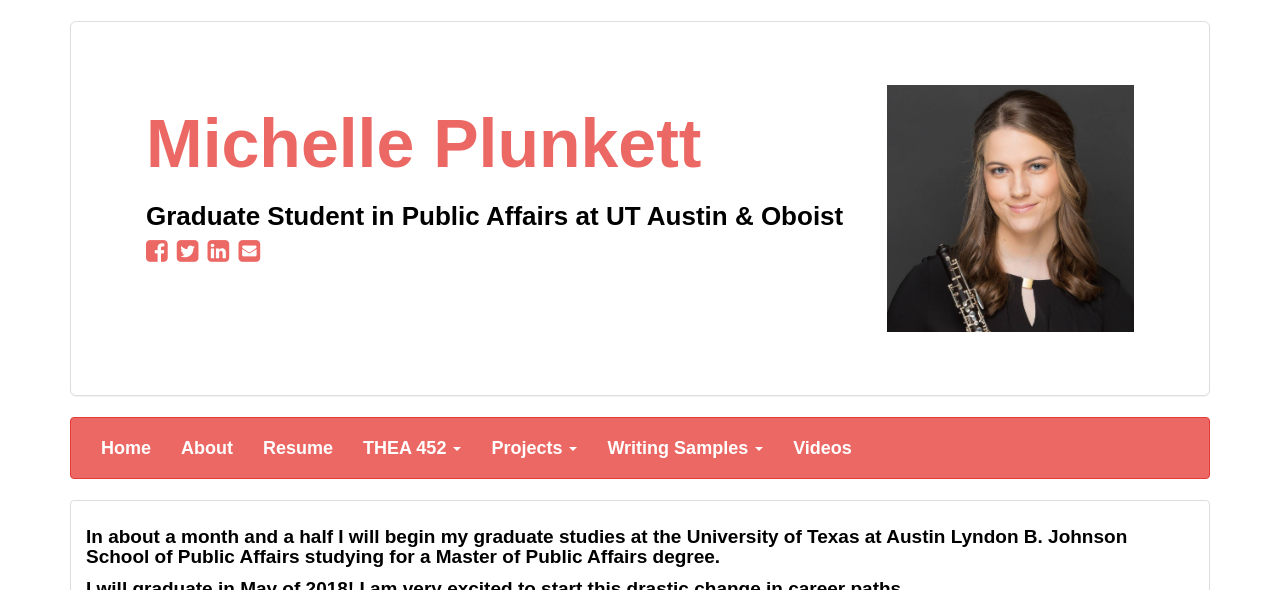
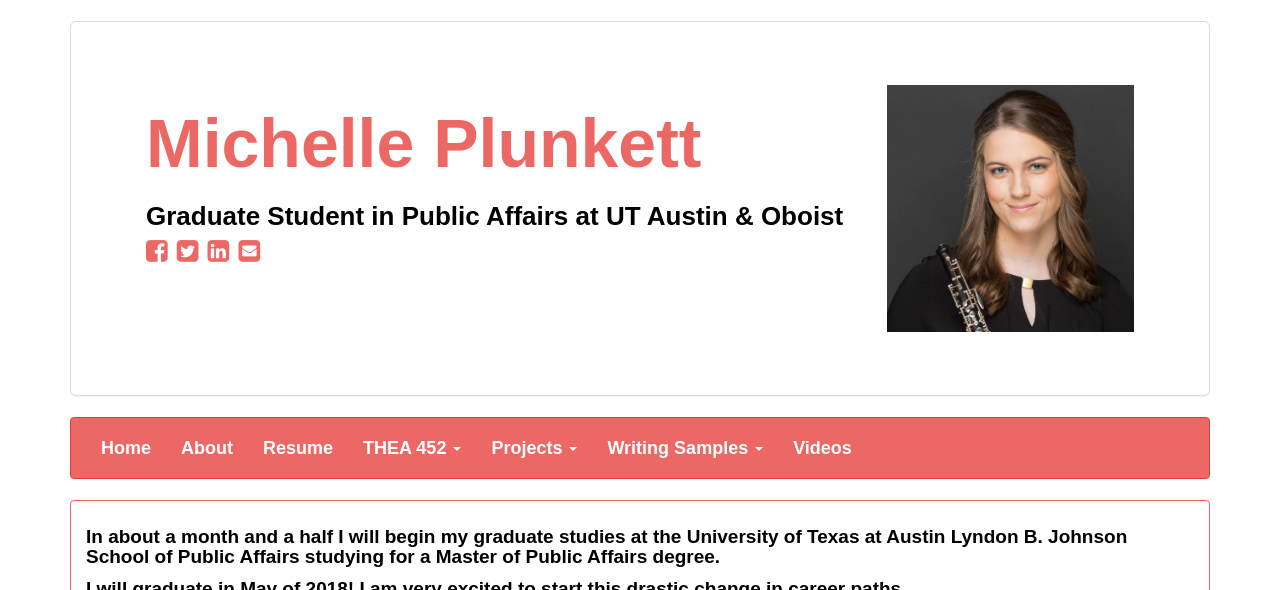
Before and after one commit to michelleplunkett/michelleplunkett.github.io, a Jekyll site: the page built from index.html, in a window 1280 px wide. Shown: the top 590 px of the page. Built offline with Jekyll 4.4.1, drawn with Linux system fonts in a browser that asks for light colours; nearby versions of some CDN libraries; some web fonts are replaced; Markdown is read by kramdown in place of the engine named in the settings; grey boxes are pictures that could not be loaded.

Commit message:
Update index.html

```diff
--- a/index.html
+++ b/index.html
@@ -6,7 +6,7 @@ layout: default
   <div class="col">
     {% for post in site.categories.posts %}
     <article class="box" id="{{ post.title }}">
-			<div class="panel panel-default">
+			<div class="panel panel-primary">
 			 <!--<div class="panel-heading">
 			  	<h4 class="panel-title">
 			  	<a href="{{ post.url | prepend: site.baseurl }}">
```
